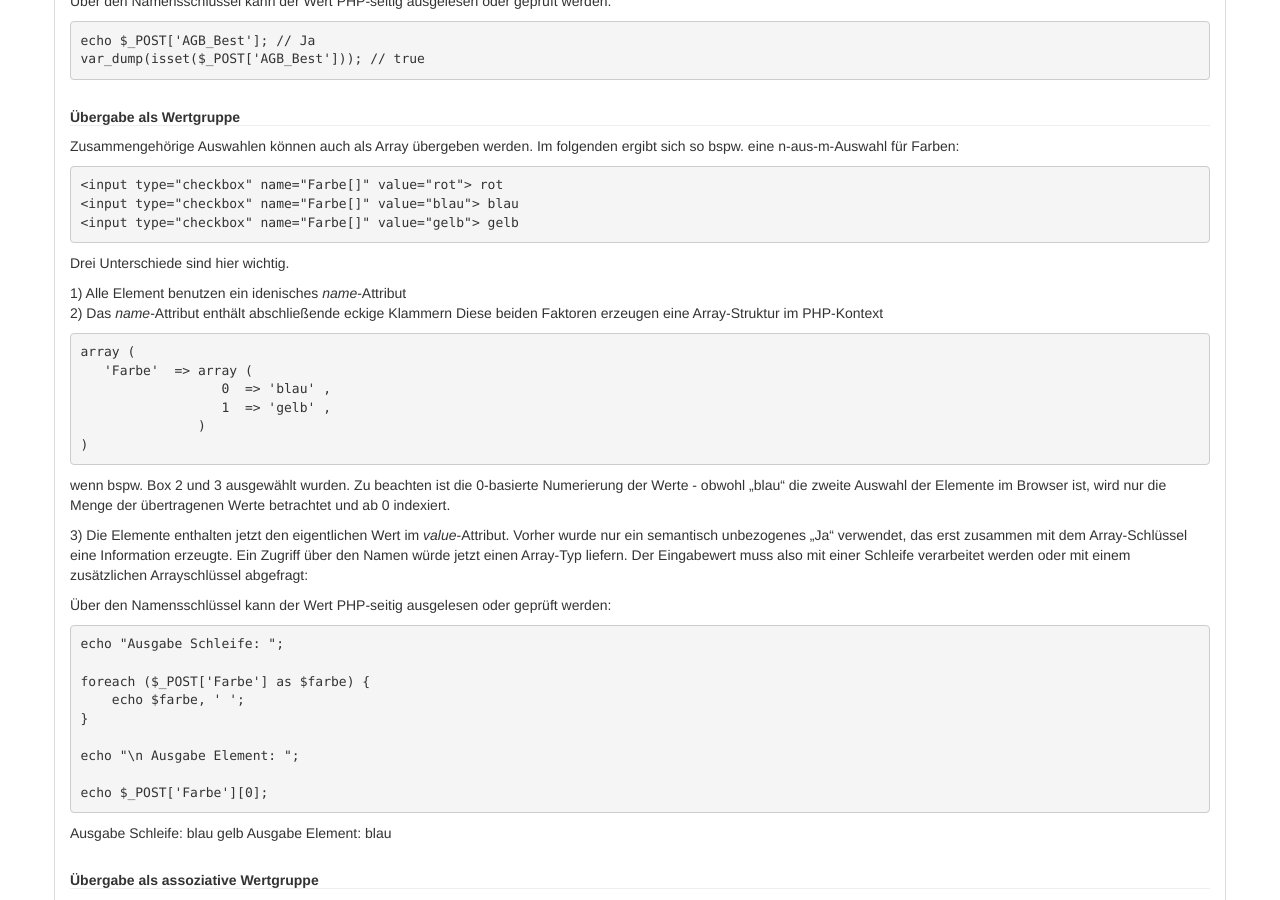
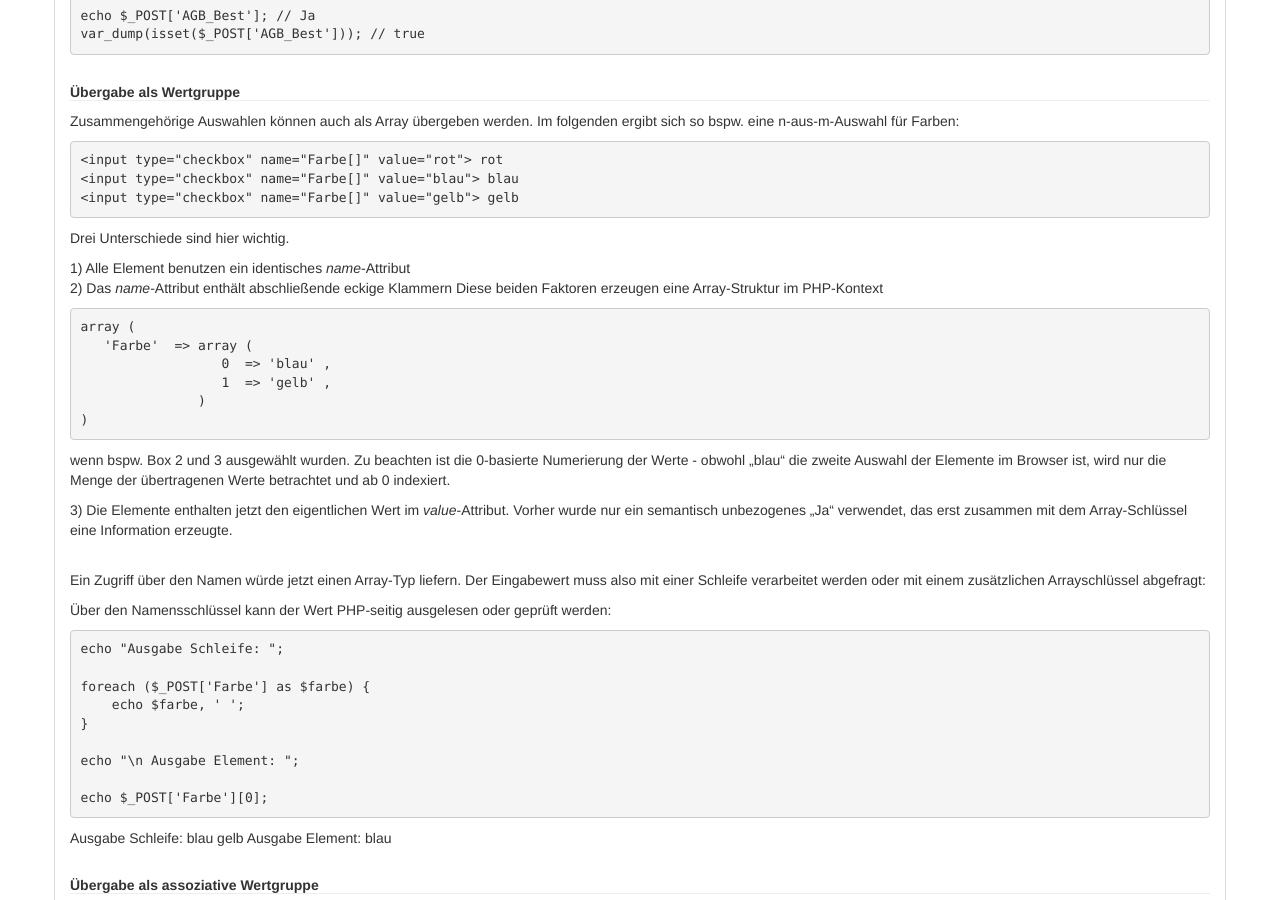
Before and after one commit to php-de/php-de.github.io, a Jekyll site: the page built from form/auswahlfelder.md, in a window 1280 px wide and 900 px high, scrolled down 2129 px. Built offline with Jekyll 4.4.1, drawn with Linux system fonts in a browser that asks for light colours; nearby versions of some CDN libraries; some of the changed text lies outside the part shown.

Commit message:
Update auswahlfelder.md

```diff
--- a/form/auswahlfelder.md
+++ b/form/auswahlfelder.md
@@ -74,7 +73,7 @@
 ### Auswahlfelder auswerten
 
 <div class="alert alert-warning"><strong>Achtung: </strong><br>
-Für alle Ausgaben von Formularwerten besteht die Gefahr von Code-injection und Cross Site Scripting. Die Lehrbeispiele werden zunächst ohne entsprechende Maßnahmen reduziert dargestellt. Weitere Hinweise dazu bietet das Kapitel <a href="#sicherheit">Sicherheit</a> weiter unten.</div>
+Für alle Ausgaben von Formularwerten besteht die Gefahr von Code-injection und Cross Site Scripting. Die Lehrbeispiele werden zunächst ohne entsprechende Maßnahmen reduziert dargestellt. Weitere Hinweise dazu bietet das <a href="#sicherheit">Kapitel Sicherheit</a> weiter unten.</div>
 
 #### Übertragung
 
@@ -147,7 +146,7 @@
 
 Drei Unterschiede sind hier wichtig.
 
-1) Alle Element benutzen ein idenisches *name*-Attribut
+1) Alle Element benutzen ein identisches *name*-Attribut
 2) Das *name*-Attribut enthält abschließende eckige Klammern
 Diese beiden Faktoren erzeugen eine Array-Struktur im PHP-Kontext
 
@@ -163,6 +162,8 @@
 wenn bspw. Box 2 und 3 ausgewählt wurden. Zu beachten ist die 0-basierte Numerierung der Werte - obwohl „blau“ die zweite Auswahl der Elemente im Browser ist, wird nur die Menge der übertragenen Werte betrachtet und ab 0 indexiert.
 
 3) Die Elemente enthalten jetzt den eigentlichen Wert im *value*-Attribut. Vorher wurde nur ein semantisch unbezogenes „Ja“ verwendet, das erst zusammen mit dem Array-Schlüssel eine Information erzeugte.
+<br>
+
 Ein Zugriff über den Namen würde jetzt einen Array-Typ liefern. Der Eingabewert muss also mit einer Schleife verarbeitet werden oder mit einem zusätzlichen Arrayschlüssel abgefragt:
 
 Über den Namensschlüssel kann der Wert PHP-seitig ausgelesen oder geprüft werden:
@@ -302,16 +303,15 @@
 foreach ($anreden as $wert => $bezeichner) {
     if (isset ($_POST['Anrede']) && $wert == $_POST['Anrede']) {
         $checked = 'checked="checked"';
-    }
-    else {
+    } else {
         $checked = '';
     }
 
     printf (
-           '<input type="radio" name="Anrede" value="%s" %s>%s'
-           $wert ,
-           $checked ,
-           $bezeichner
+            '<input type="radio" name="Anrede" value="%s" %s>%s'
+            $wert ,
+            $checked ,
+            $bezeichner
            );
 }
 ~~~
@@ -328,7 +328,7 @@
 
 ### Sicherheit
 
-Für die Eingaben von Werten aus Auswahlfeldern gilt das übliche Gefahrenpotential von HTML-seitigen Ausgaben oder Verarbeitungen in Kontexten wie Datenbankqueries. Einen Überblick bieten die Artikel Formularverarbeitung, Sicherheit und die Ausführungen zum verandten Selection-Element.
+Für die Eingaben von Werten aus Auswahlfeldern gilt das übliche Gefahrenpotential von HTML-seitigen Ausgaben oder Verarbeitungen in Kontexten wie Datenbankqueries. Einen Überblick bieten die Artikel [Formularverarbeitung, Sicherheit](http://www.php.de/wiki-php/index.php/Formularverarbeitung%2C_Sicherheit) und die [Ausführungen zum verandten Selection-Element](http://www.php.de/wiki-php/index.php/Formularverarbeitung%2C_Auswahllisten#Sicherheit).
 
 <div class="alert alert-danger"><strong>Achtung!</strong> Häufig gemachter Fehler:<br>
 Für Auswahlfelder und -listen werden die Gefahren von XSS oftmals unterschätzt, weil sie im Gegensatz zu Textfeldern keine direkte Eingabe von Schadcode ermöglichen. In Anbetracht der Tatsache, dass in einem gefälschten Formular allein die richtige Angabe des *name*-Attributs ausreicht, um beliebige Werte und Werttypen für beliebige Elemente übermitteln zu können, ist die Annahme jedoch haltlos und damit besonders gefährlich.</div>
```
Also changed, not shown: other parts of form/auswahlfelder.md (+0 -1 lines).
